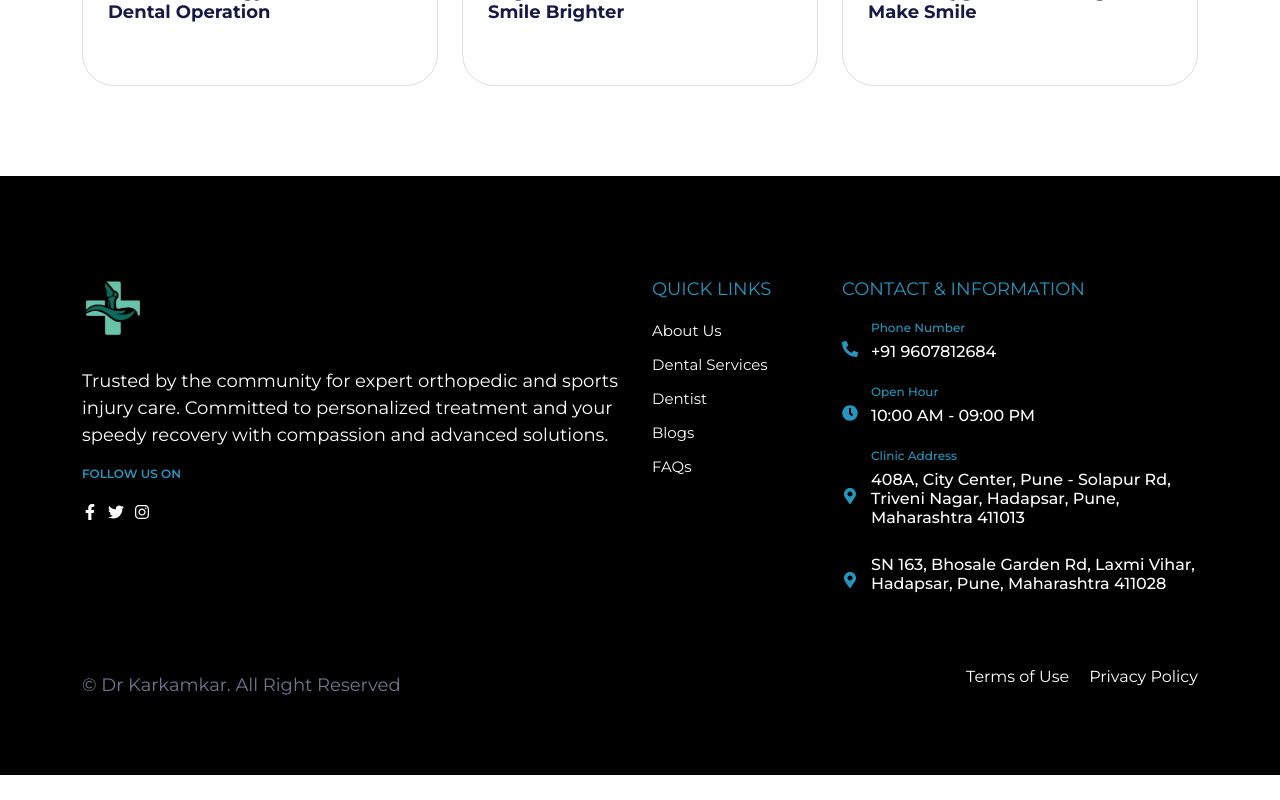
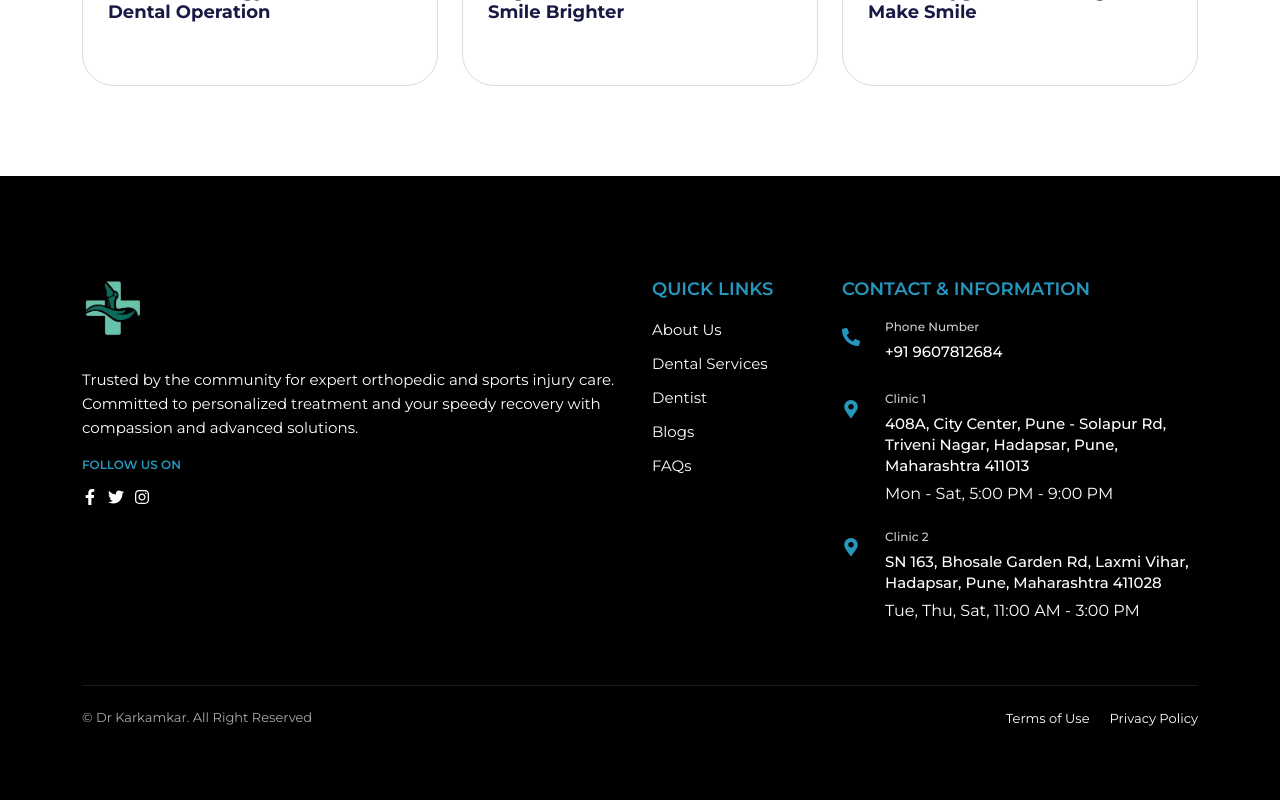
Before and after one commit to abhiraj217/Dr-Karkamkar-Clinic, a React (Create React App) app: page /blogs in a window 1280 px wide. Shown: the part 667-1467 px from the top of the page. Before the commit the page ends 1442 px from the top, so only its background shows below. Built offline with nearby package versions, Linux system fonts and the light colour scheme.

Commit message:
demo-changes

```diff
--- a/public/index.html
+++ b/public/index.html
@@ -3,7 +3,7 @@
   <head>
     <meta charset="utf-8" />
     <!-- Favicon -->
-    <link rel="icon" href="../src/assets/navbar/karkamkar-clinic-logo.png" />
+    <link rel="icon" type="image/png" href="%PUBLIC_URL%/favicon.png" />
     <!-- Meta -->
     <meta name="viewport" content="width=device-width, initial-scale=1" />
     <meta name="theme-color" content="#000000" />
@@ -24,7 +24,7 @@
 <script src="https://cdn.jsdelivr.net/npm/bootstrap@5.3.8/dist/js/bootstrap.min.js" integrity="sha384-G/EV+4j2dNv+tEPo3++6LCgdCROaejBqfUeNjuKAiuXbjrxilcCdDz6ZAVfHWe1Y" crossorigin="anonymous"></script>
 
     <!-- Title -->
-    <title>Ivory - Multispeciality dental clinic</title>
+    <title>Dr Karkamkar </title>
   </head>
 
   <body>
--- a/src/components/AboutUs/AboutUs.js
+++ b/src/components/AboutUs/AboutUs.js
@@ -4,7 +4,7 @@ import doctorImg from "../../assets/banner/doctorImage.jpg"; // replace with you
 
 const AboutUs = () => {
   return (
-    <section id="about-us" className="aboutUsSection container">
+    <section id="about-us" className="aboutUsSection container aos-init" data-aos="fade-up" data-aos-duration="2000">
       <div className="row">
 
         {/* Left Content */}
--- a/src/sections/Banner/Banner.js
+++ b/src/sections/Banner/Banner.js
@@ -2,13 +2,13 @@ import React from "react";
 import { Carousel } from "react-bootstrap";
 import './Banner.css'
 
-import clinicIcon from '../../assets/ivory/ivory-img.jpg';
 import  cliniImage2 from '../../assets/banner/clinicImage.jpg';
 import hipImage from '../../assets/banner/newhip.jpg';
 import legImage from '../../assets/banner/newkneew.jpg';
 import traumaImage from '../../assets/banner/jointxrayImage.jpg';
 import skullImage from '../../assets/banner/newshoulder.jpg';
 import football from '../../assets/banner/footaballlimage.jpg';
+import clinicAvatar from '../../assets/navbar/karkamkar-clinic-logo.png';
 
 import { FloatingWhatsApp } from "react-floating-whatsapp";
 import { whatsAppBotListener } from "../../utils/Utils";
@@ -42,9 +42,9 @@ const Banner = () => {
 
       {/* WhatsApp bot section */}
       <FloatingWhatsApp
-        avatar={clinicIcon}
+        avatar={clinicAvatar}
         notification={false}
-        accountName="Dr. Simran Singh"
+        accountName="Dr. Karkamkar"
         phoneNumber={PHONE_NUMBER}
         onSubmit={(e) => {
           whatsAppBotListener(e.target[0].value);
--- a/src/sections/Footer/Footer.css
+++ b/src/sections/Footer/Footer.css
@@ -1,5 +1,7 @@
 footer {
     background: black;
+    padding-top: 60px;
+    padding-bottom: 40px;
 }
 
 footer .footer-logo {
@@ -29,6 +31,9 @@ footer .footer-logo .footer-para {
 
 footer .footer-text {
     color: #fff;
+    margin-top: 15px;
+    font-size: 15px;
+    line-height: 1.6;
 }
 
 footer .social-logo p {
@@ -36,6 +41,7 @@ footer .social-logo p {
     text-transform: uppercase;
     font-weight: 600;
     color: #2596be;
+    margin-bottom: 10px;
 }
 
 footer .social-logo ul {
@@ -51,11 +57,19 @@ footer .social-logo ul li {
 footer .social-logo ul li a {
     color: #fff;
     margin-right: 10px;
+    font-size: 16px;
+    transition: color 0.3s ease;
+}
+
+footer .social-logo ul li a:hover {
+    color: #2596be;
 }
 
 footer .footer-link p {
     text-transform: uppercase;
     color: #2596be;
+    font-weight: 600;
+    margin-bottom: 15px;
 }
 
 footer .footer-link ul {
@@ -72,28 +86,35 @@ footer .footer-link ul li a {
     text-decoration: none;
     color: #fff;
     font-size: 15px;
+    transition: color 0.3s ease;
+}
+
+footer .footer-link ul li a:hover {
+    color: #2596be;
 }
 
 footer .footer-contact p {
     text-transform: uppercase;
     color: #2596be;
+    font-weight: 600;
+    margin-bottom: 15px;
 }
 
 footer .contact-list {
     display: flex;
-    align-items: center;
+    align-items: flex-start;
     margin-bottom: 22px;
-    margin-top: 12px;
 }
 
 footer .contact-list .footer-icons {
     color: #2596be;
-    margin-right: -17px;
-    margin-top: 16px;
+    margin-right: 15px;
+    margin-top: 5px;
+    font-size: 18px;
 }
 
 footer .contact-list .contact-text {
-    margin-left: 30px;
+    margin-left: 10px;
 }
 
 footer .contact-list .contact-text p {
@@ -101,23 +122,43 @@ footer .contact-list .contact-text p {
     margin-bottom: 5px;
     text-transform: capitalize;
     font-weight: 500;
-    width: auto;
+    color: #ccc;
 }
 
 footer .contact-list .contact-text h5 {
     color: #fff;
-    font-size: 16px;
+    font-size: 15px;
+    margin-bottom: 6px;
+    line-height: 1.4;
+}
+
+/* Timings below address */
+footer .contact-list .contact-text .timing {
+    font-size: 13px;
+    color: #2596be;
+    font-weight: 500;
+    margin-top: 2px;
+    display: block;
 }
 
 footer .copyright-area {
     display: flex;
     justify-content: space-between;
     align-items: center;
-    margin-top: 50px;
+    margin-top: 40px;
+    padding-top: 20px;
+    border-top: 1px solid rgba(255,255,255,0.1);
 }
 
 footer .copyright-area .copy-text p {
     margin-bottom: 0;
+    color: #aaa;
+    font-size: 13px;
+}
+
+footer .copyright-area .copy-links ul {
+    padding: 0;
+    margin: 0;
 }
 
 footer .copyright-area .copy-links ul li {
@@ -128,28 +169,41 @@ footer .copyright-area .copy-links ul li {
 footer .copyright-area .copy-links ul li a {
     color: #fff;
     text-decoration: none;
+    font-size: 13px;
+    transition: color 0.3s ease;
 }
-.clinic-img{
+
+footer .copyright-area .copy-links ul li a:hover {
+    color: #2596be;
+}
+
+.clinic-img {
     height: 62px;
 }
+
+.timing-text{
+    color: #fff;
+}
+
 /* Mobile Responsive */
 @media (max-width: 575px) {
     footer .contact-list {
-        margin-bottom: 10px;
+        margin-bottom: 15px;
+        flex-direction: column;
+        align-items: flex-start;
     }
 
-    footer .contact-list .contact-icon {
-        width: 45px;
-        height: 45px;
-        line-height: 45px;
-        border-radius: 10px;
+    footer .contact-list .footer-icons {
+        margin-bottom: 5px;
     }
 
-    footer .contact-list .contact-icon::before {
-        width: 60px;
-        height: 60px;
-        top: -8px;
-        left: -8px;
-        border-radius: 15px;
+    footer .contact-list .contact-text {
+        margin-left: 0;
+    }
+
+    footer .copyright-area {
+        flex-direction: column;
+        text-align: center;
+        gap: 10px;
     }
 }
--- a/src/sections/Footer/Footer.js
+++ b/src/sections/Footer/Footer.js
@@ -32,21 +32,19 @@ const Footer = () => {
   {
     title: "Phone Number",
     info: "+91 9607812684",
-      icon:<FaPhoneAlt />,
+    icon: <FaPhoneAlt />,
   },
   {
-      title: "Open Hour",
-      info: "10:00 AM - 09:00 PM",
-      icon: <FaClock />,
+    title: "Clinic 1",
+    info: "408A, City Center, Pune - Solapur Rd, Triveni Nagar, Hadapsar, Pune, Maharashtra 411013",
+    icon: <FaMapMarkerAlt />,
+    timing: "Mon - Sat, 5:00 PM - 9:00 PM",
   },
   {
-      title: "Clinic Address",
-      info: "408A, City Center, Pune - Solapur Rd, Triveni Nagar, Hadapsar, Pune, Maharashtra 411013",
-      icon: <FaMapMarkerAlt />,
-    },
-    {
+    title: "Clinic 2",
     info: "SN 163, Bhosale Garden Rd, Laxmi Vihar, Hadapsar, Pune, Maharashtra 411028",
     icon: <FaMapMarkerAlt />,
+    timing: "Tue, Thu, Sat, 11:00 AM - 3:00 PM",
   },
 ];
 
@@ -100,20 +98,20 @@ const Footer = () => {
             <div className="footer-contact">
               <p>Contact & Information</p>
 
-              {footerContacts.map((footerContact) => {
-                return (
-                  <div className="contact-list">
-                    <div className="footer-icons">
-                    {footerContact.icon}
-                    </div>
+              {footerContacts.map((footerContact, index) => (
+                <div className="contact-list" key={index}>
+                  <div className="footer-icons">{footerContact.icon}</div>
                   <div className="contact-text">
                     <p>{footerContact.title}</p>
                     <h5>{footerContact.info}</h5>
+                    {footerContact.timing && (
+                      <span className="timing-text">{footerContact.timing}</span>
+                    )}
                   </div>
                 </div>
-                );
-              })}
+              ))}
             </div>
+
           </div>
         </div>
 
--- a/src/utils/Constant.js
+++ b/src/utils/Constant.js
@@ -1,5 +1,5 @@
-export const PHONE_NUMBER = "919607812684"
-export const EMERGENCY_CONTACT_NUMBER = "+91 9607812684"
+export const PHONE_NUMBER = "9145569693"
+export const EMERGENCY_CONTACT_NUMBER = "+91 +91-9145569693"
 
 // Section Id's
 export const HOME_SECTION_ID = "banner-section"
```
Also changed, not shown: public/d.png (added), public/favicon.png. Lines whose indentation alone changed are shown as unchanged.
